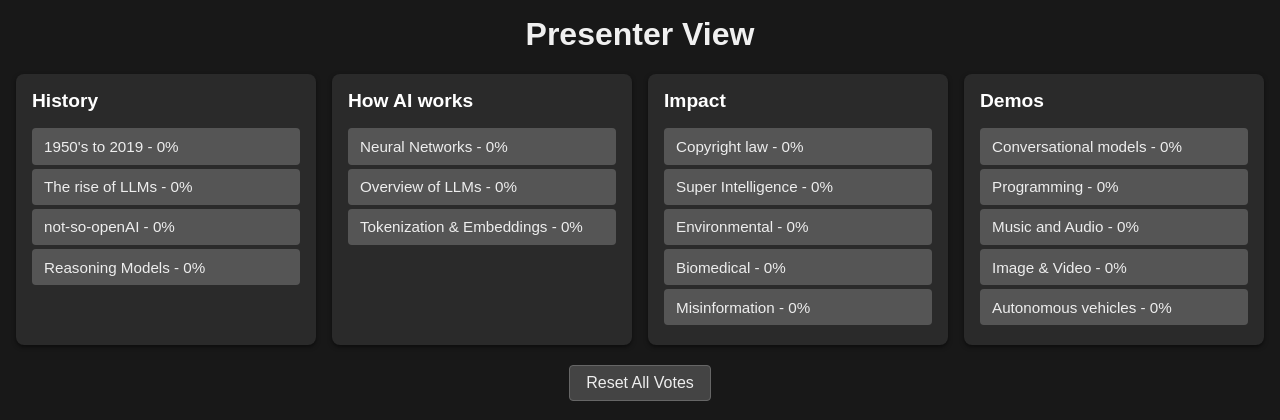
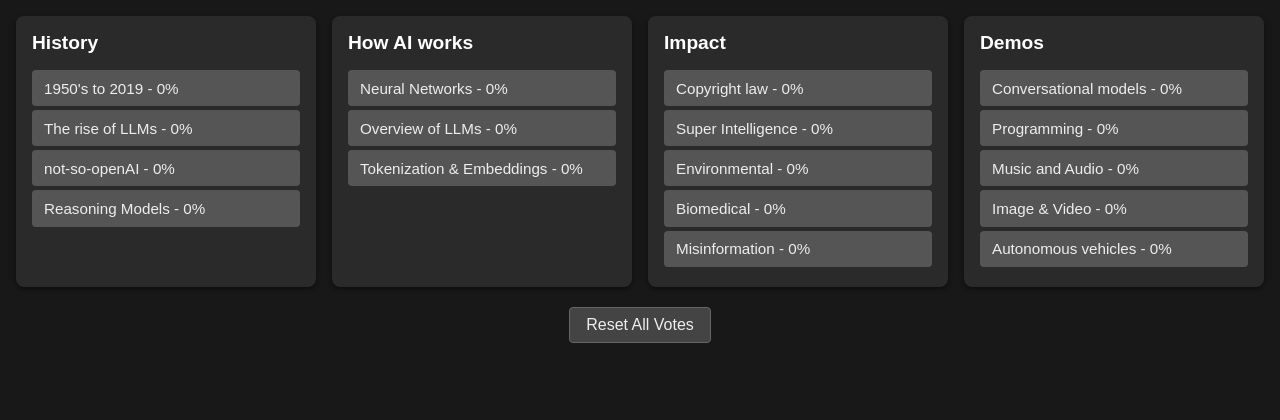
Before and after one commit to mullinmax/ai-talk, a FastAPI app: page /presenter in a window 1280 px wide. Shown: the top 420 px of the page. Run offline with FastAPI, Linux system fonts and the light colour scheme.

Commit message:
don't say presenter view

```diff
--- a/backend/app/templates/presenter.html
+++ b/backend/app/templates/presenter.html
@@ -71,8 +71,6 @@
   </style>
 </head>
 <body>
-  <h1>Presenter View</h1>
-
   <div id="topic-grid" class="grid">
     <!-- Populated by JavaScript -->
   </div>
```
